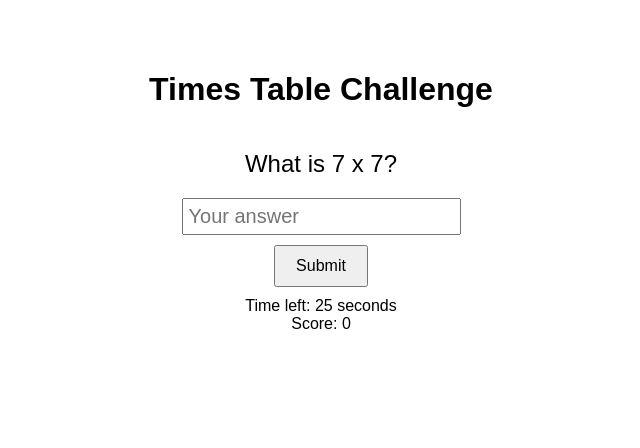
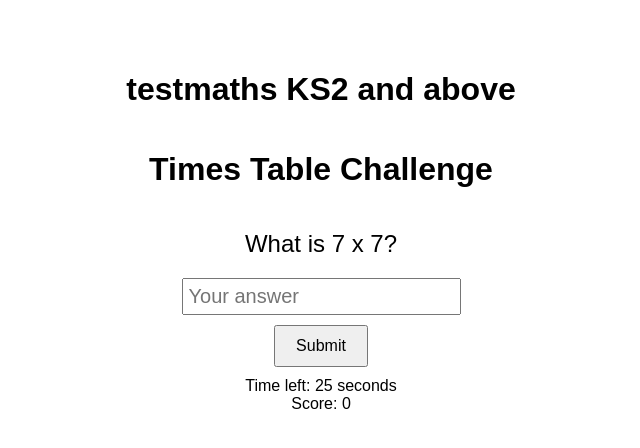
Before and after one commit to goodrows/MyPrimaryMaths, a plain HTML site: page index.html in a window 1280 px wide. Shown: the whole page, without its empty margins (319-959 px from the left). Drawn offline with Linux system fonts and the light colour scheme.

Commit message:
Update index.html

```diff
--- a/index.html
+++ b/index.html
@@ -1,3 +1,5 @@
+<h1>testmaths KS2 and above</h1>
+
 <!DOCTYPE html>
 <html lang="en">
 <head>
```
